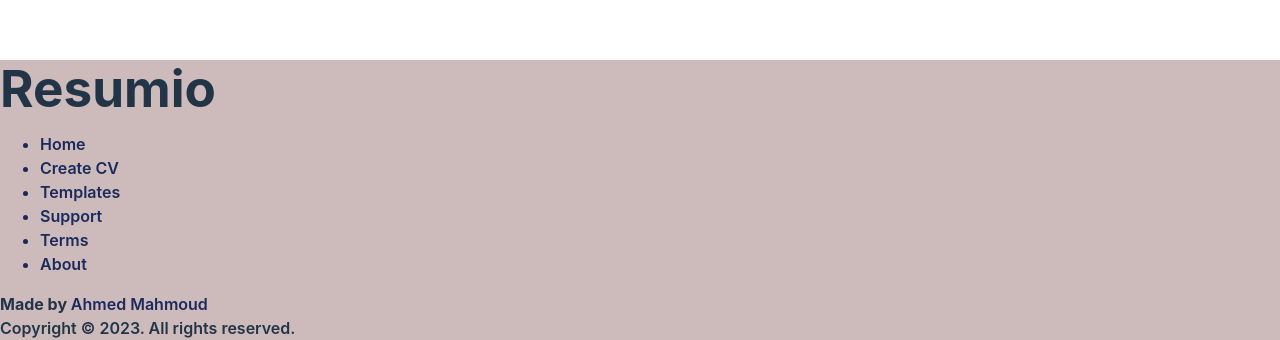
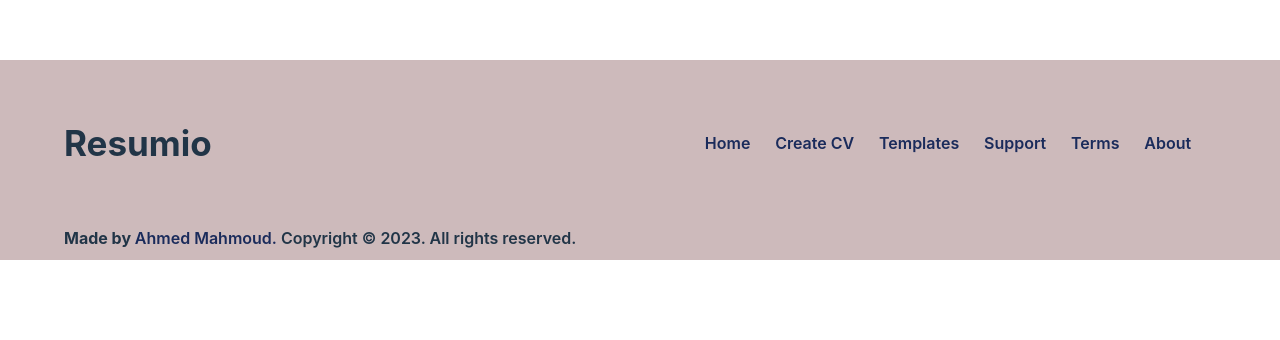
Before and after one commit to Ahmedmk11/cv-maker, a React (Vite) app: page / in a window 1280 px wide. Shown: the part 1000-1340 px from the top of the page. After the commit the page ends 1260 px from the top, so only its background shows below. Built offline with nearby package versions, Linux system fonts and the light colour scheme.

Commit message:
Finished styling footer

```diff
--- a/src/components/Footer.jsx
+++ b/src/components/Footer.jsx
@@ -6,6 +6,7 @@ function Footer() {
     return (
         <footer>
             <div>
+                <div id='footer-items'>
                     <div>
                         <h1>Resumio</h1>
                     </div>
@@ -20,7 +21,7 @@ function Footer() {
                         </ul>
                     </div>
                 </div>
-            <div>
+                <div id='copyrights'>
                     <p>
                         <strong>Made by </strong>
                         <a
@@ -28,7 +29,7 @@ function Footer() {
                             target="_blank"
                             rel="noreferrer"
                         >
-                        Ahmed Mahmoud
+                            Ahmed Mahmoud.&#160;
                         </a>
                     </p>
                     <p>
@@ -37,6 +38,7 @@ function Footer() {
                         <span>. All rights reserved.</span>
                     </p>
                 </div>
+            </div>
         </footer>
     )
 }
--- a/src/styles/components.css
+++ b/src/styles/components.css
@@ -40,6 +40,61 @@ header .header-items ul li {
   width: fit-content;
 }
 
+footer {
+  background-color: #cdbabb;
+  height: 200px;
+  display: flex;
+  flex-direction: row;
+  justify-content: center;
+  align-items: flex-start;
+  bottom: 0;
+}
+footer div {
+  width: 90%;
+  height: 100%;
+  display: flex;
+  flex-direction: column;
+  justify-content: space-between;
+  align-items: center;
+}
+footer #footer-items {
+  display: flex;
+  flex-direction: row;
+  justify-content: space-between;
+  align-items: center;
+  width: 100%;
+}
+footer #footer-items div {
+  display: flex;
+  flex-direction: row;
+  justify-content: flex-start;
+  align-items: center;
+}
+footer #footer-items div h1 {
+  font-size: 35px;
+}
+footer #footer-items ul {
+  display: flex;
+  flex-direction: row;
+  justify-content: space-evenly;
+  align-items: center;
+  width: 100%;
+  min-width: fit-content;
+  list-style-type: none;
+}
+footer #footer-items ul li {
+  width: fit-content;
+}
+footer #copyrights {
+  width: fit-content;
+  display: flex;
+  flex-direction: row;
+  align-items: center;
+  height: fit-content;
+  align-self: flex-start;
+  margin-bottom: 0.65rem;
+}
+
 #home-body {
   height: 1000px;
 }
--- a/src/styles/components.scss
+++ b/src/styles/components.scss
@@ -40,42 +40,60 @@ header {
     }
 }
 
-// header {
-//     background-color: #cdbabb;
-//     height: 60px;
-//     position: sticky;
-//     top: 0;
-//     z-index: 1000;
-//     display: flex;
-//     flex-direction: row;
-//     justify-content: center;
-//     align-items: flex-start;
-//     div {
-//         width: 90%;
-//         display: flex;
-//         flex-direction: row;
-//         justify-content: space-between;
-//         align-items: center;
-//     }
-//     .header-items {
-//         width: 25%;
-//         h1 {
-//             font-size: 35px;
-//         }
-//         ul {
-//             display: flex;
-//             flex-direction: row;
-//             justify-content: space-evenly;
-//             align-items: center;
-//             width: 100%;
-//             min-width: fit-content;
-//             list-style-type: none;
-//             li {
-//                 width: fit-content;
-//             }
-//         }
-//     }
-// }
+footer {
+    background-color: #cdbabb;
+    height: 200px;
+    display: flex;
+    flex-direction: row;
+    justify-content: center;
+    align-items: flex-start;
+    bottom: 0;
+    div {
+        width: 90%;
+        height: 100%;
+        display: flex;
+        flex-direction: column;
+        justify-content: space-between;
+        align-items: center;
+    }
+    #footer-items {
+        display: flex;
+        flex-direction: row;
+        justify-content: space-between;
+        align-items: center;
+        width: 100%;
+        div {
+            display: flex;
+            flex-direction: row;
+            justify-content: flex-start;
+            align-items: center;
+            h1 {
+                font-size: 35px;
+            }
+        }
+        ul {
+            display: flex;
+            flex-direction: row;
+            justify-content: space-evenly;
+            align-items: center;
+            width: 100%;
+            min-width: fit-content;
+            list-style-type: none;
+            li {
+                width: fit-content;
+            }
+        }
+    }
+    #copyrights {
+        width: fit-content;
+        display: flex;
+        flex-direction: row;
+        align-items: center;
+        height: fit-content;
+        align-self: flex-start;
+        margin-bottom: 0.65rem;
+    }
+}
 
 #home-body {
     height: 1000px;
```
Also changed, not shown: 1 other file (tests, documents, lock files or other folders). Lines whose indentation alone changed are shown as unchanged.
